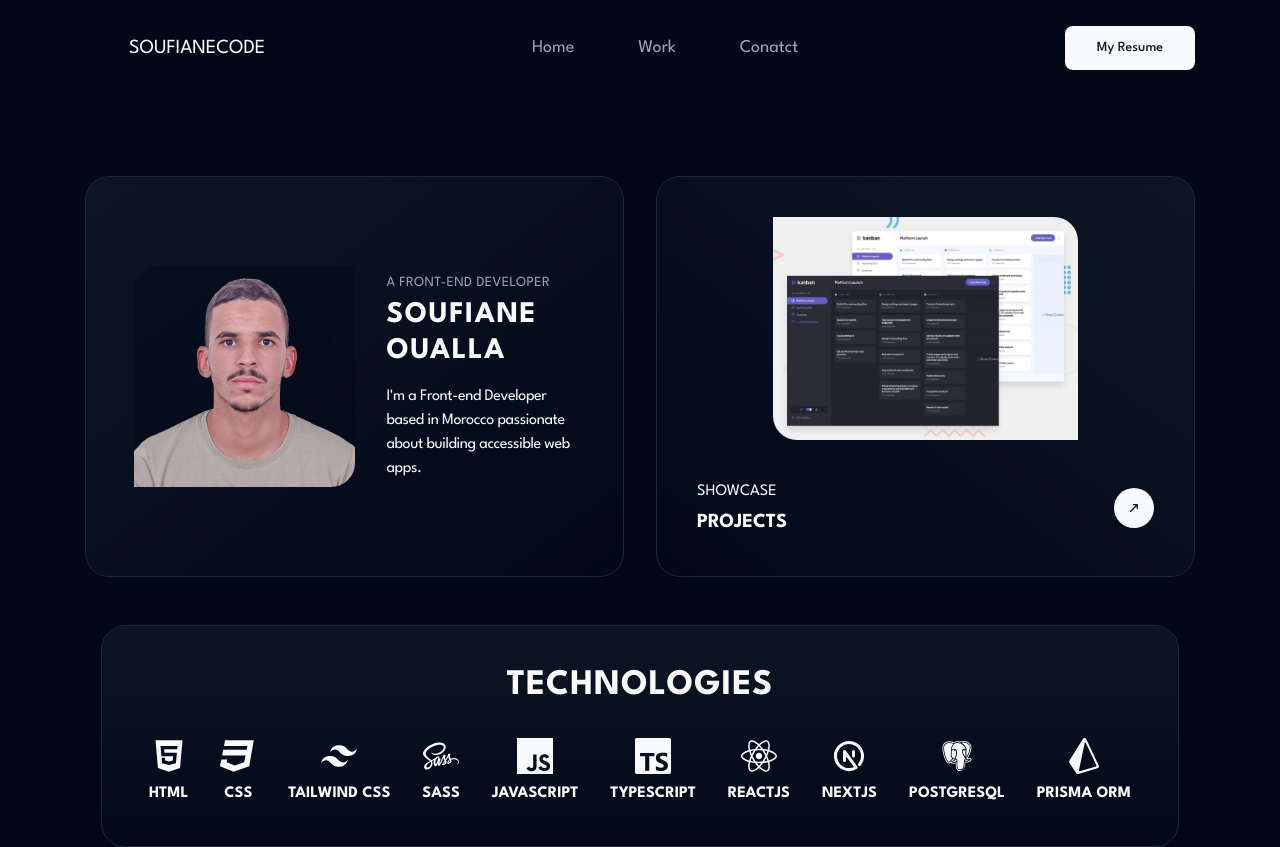
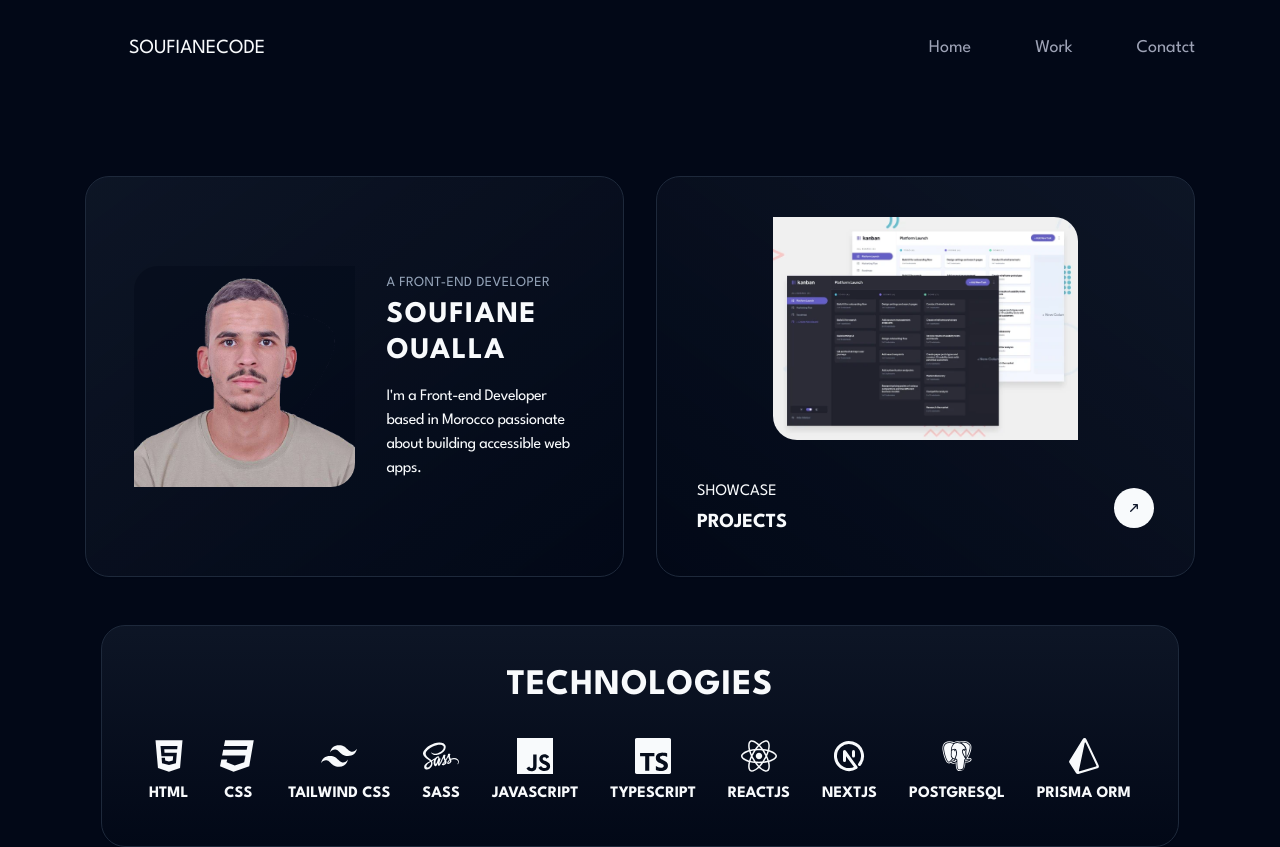
Before and after one commit to soufianeoualla/portfolio-v2, a Next.js app: page / in a window 1280 px wide. Shown: the top 847 px of the page. Built offline with nearby package versions, Linux system fonts and the light colour scheme.

Commit message:
Update Header.tsx

```diff
--- a/components/Header.tsx
+++ b/components/Header.tsx
@@ -35,9 +35,7 @@ export const Header = () => {
           <MobileNav setmobileMenu={setmobileMenu} />
         </div>
       )}
-      <Button asChild className="rounded-lg " size={"lg"}>
-      <Link href="https://drive.google.com/file/d/1eA2_abSm-4GZs92g_CnmyMJ2Vu8lh8eH/view?usp=sharing" target="_blank" download>My Resume</Link>
-      </Button>
+
     </header>
   );
 };
```
